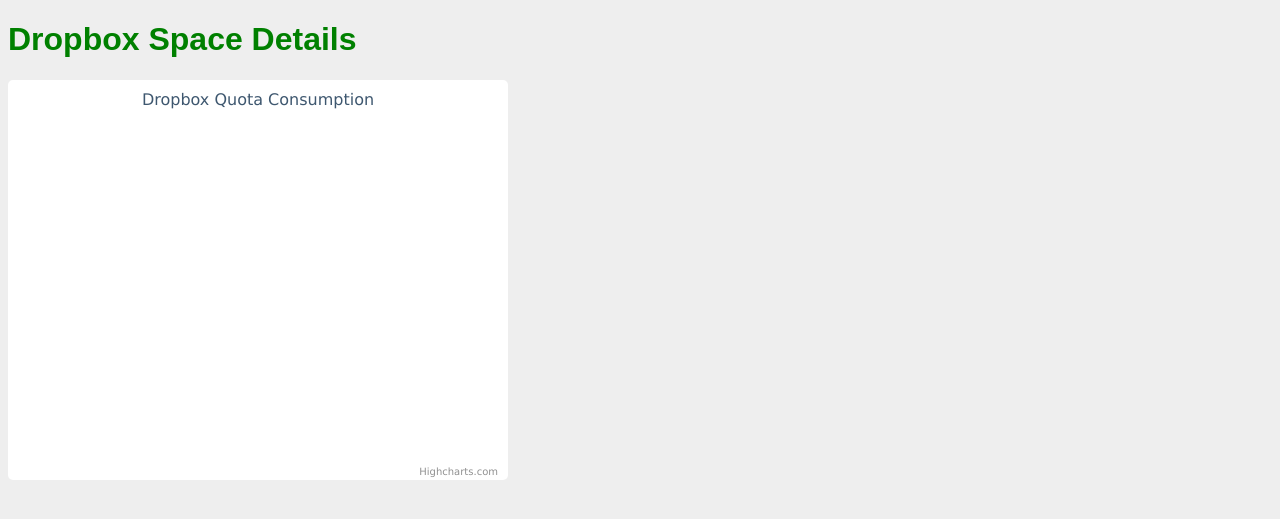
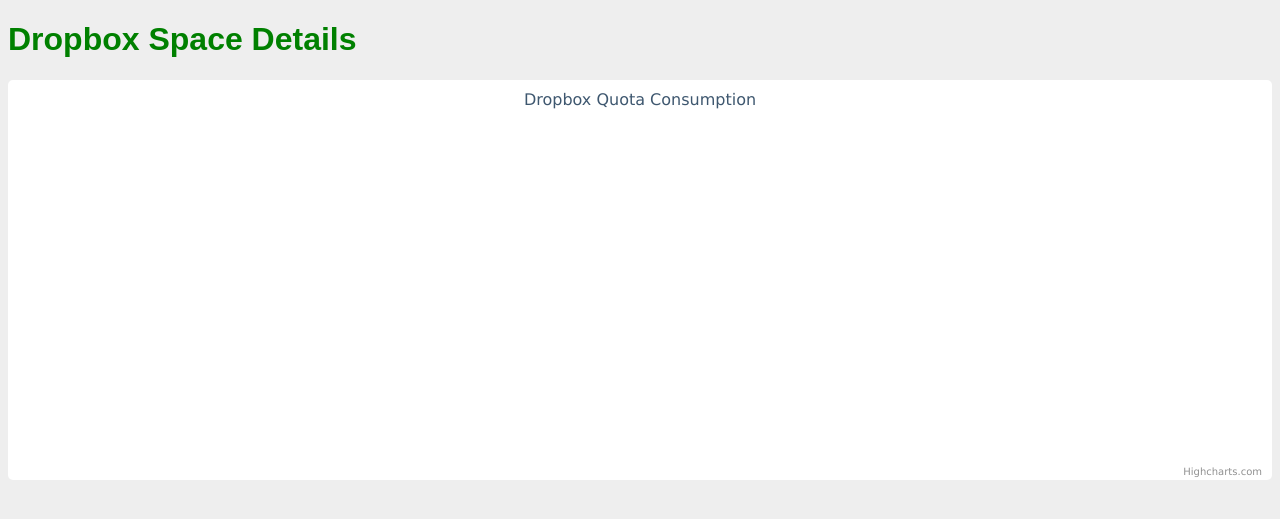
Before and after one commit to arkajit/dropspace, a Flask app: template dropspace/templates/index.html in a window 1280 px wide. Shown: the part 82-601 px from the top of the page. Run offline with Flask 2, Linux system fonts and the light colour scheme; the template is opened without the code that fills it, so the values that code supplies are empty; some libraries are stand-ins or nearby versions.

Commit message:
Removed width limitation on quota chart.

```diff
--- a/dropspace/static/style.css
+++ b/dropspace/static/style.css
@@ -1,10 +1,6 @@
 body {
   font-family: sans-serif;
   background: #eee;
-}
-
-#quotachart {
-  width:500px;
 }
 
 #sitename {
```
